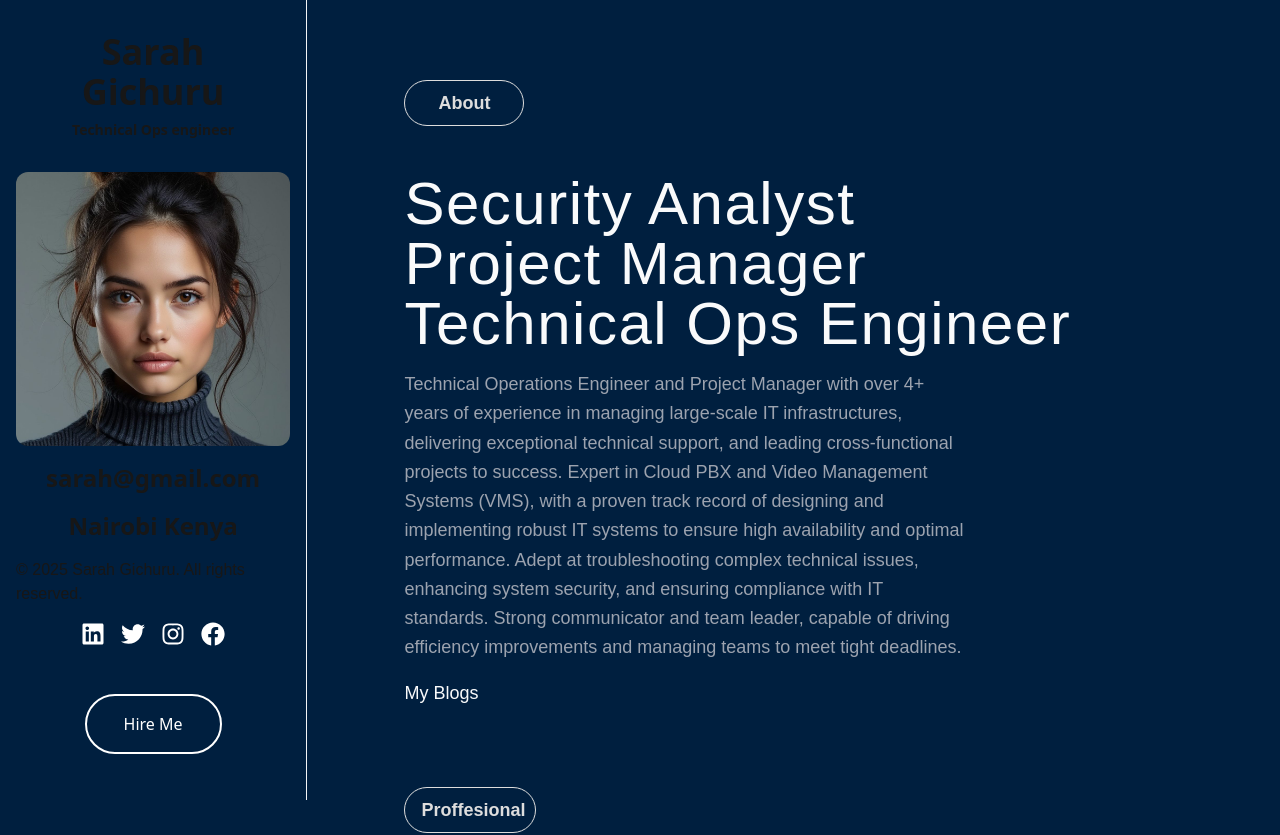
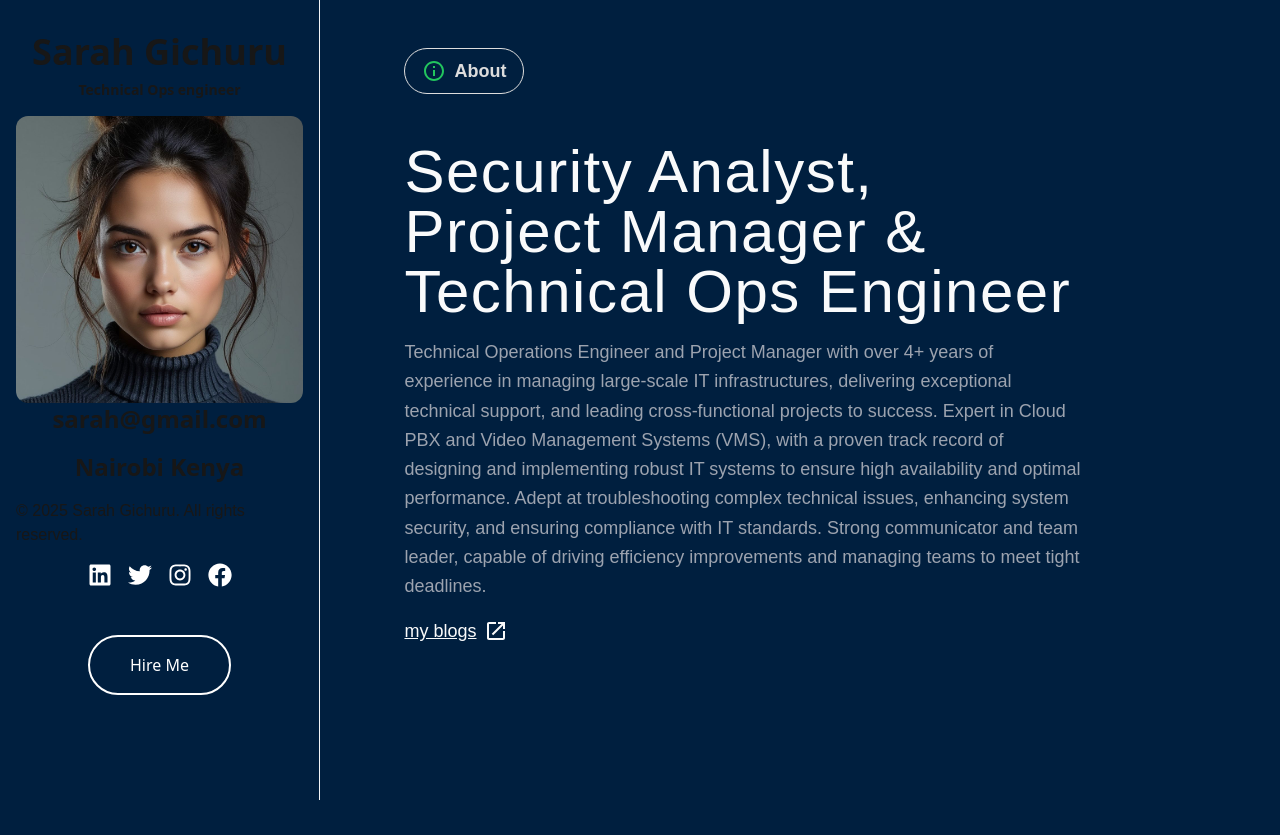
Before and after one commit to DianaWangui/sarah-portfolio, a Next.js app: page /landingpage in a window 1280 px wide. Shown: the top 835 px of the page. Built offline with nearby package versions, Linux system fonts and the light colour scheme.

Commit message:
add Material-UI and Emotion dependencies; enhance layout and styling of landing page components

```diff
--- a/app/landingpage/components/about.js
+++ b/app/landingpage/components/about.js
@@ -1,20 +1,33 @@
 import Link from "next/link";
+import OpenInNewIcon from '@mui/icons-material/OpenInNew';
+import InfoOutlinedIcon from '@mui/icons-material/InfoOutlined';
+
 const About = () => {
   return (
-    <div className="bg-transparent pl-[10%] lg:pr-[14%] mt-8 lg:mt-20">
-      <h4 className="text-lg font-bold border border-[#dddddd] text-[#dddddd] py-2 px-4 w-[120px] text-center hover:border-gray-200 mb-12 font-Poppins rounded-full">
+    <div className="bg-trasparent h-screen pl-[10%] lg:pr-[14%] p-12">
+      <h4 className="text-lg font-bold border border-[#dddddd]
+                     text-[#dddddd] py-2 px-4  mb-12 w-[120px] text-center
+                     flex justify-center items-center gap-2 decoration-inherit
+                    hover:border-gray-200 font-Poppins rounded-full">
+        <InfoOutlinedIcon className="text-green-500" />
         About
       </h4>
       <h2 className="text-4xl lg:text-6xl text-gray-50 mt-4 tracking-wide">
-      Security Analyst<br />Project Manager<br />Technical Ops Engineer
+      Security Analyst,<br />Project Manager &<br />Technical Ops Engineer
       </h2>
 
-      <p className="text-gray-400 mt-4 mb-4 text-lg font-Poppins pr-[24%] leading-relaxed">
+      <p className="text-gray-400 mt-4 mb-4 text-lg font-Poppins pr-[8%] leading-relaxed">
       Technical Operations Engineer and Project Manager with over 4+ years of experience in managing large-scale IT infrastructures, delivering exceptional technical support, and leading cross-functional projects to success. Expert in Cloud PBX and Video Management Systems (VMS), with a proven track record of designing and implementing robust IT systems to ensure high availability and optimal performance. Adept at troubleshooting complex technical issues, enhancing system security, and ensuring compliance with IT standards. Strong communicator and team leader, capable of driving efficiency improvements and managing teams to meet tight deadlines.
       </p>
-
-      <Link className="text-gray-50 hover:text-green-500 text-lg font-Poppins" href="/blogs">My Blogs</Link>
-
+      <Link
+        href="/blogs"
+        className="text-gray-50 text-lg font-poppins flex items-center gap-2 underline decoration-inherit hover:text-green-500"
+      >
+        <span className="flex items-center gap-2 decoration-inherit">
+          my blogs
+          <OpenInNewIcon className="decoration-inherit" />
+        </span>
+      </Link>
     </div>
   );
 };
--- a/app/landingpage/components/skills.js
+++ b/app/landingpage/components/skills.js
@@ -10,7 +10,7 @@ const skillsData = [
 
 const Skills = () => {
   return (
-    <section className="bg-transparent pl-[10%] pr-[14%] mt-8 lg:mt-20">
+    <section className="bg-transparent h-screen pl-[10%] pr-[14%] mt-8 lg:mt-20">
       {/* Heading Section */}
       <div className="mb-8">
       <h4 className="text-lg font-bold border border-[#dddddd] text-[#dddddd] py-2 px-4 w-[132px] text-center hover:border-gray-200 mb-12 font-Poppins rounded-full">
--- a/app/landingpage/page.js
+++ b/app/landingpage/page.js
@@ -10,7 +10,9 @@ const Home = () => {
   return (
     <div className=" w-[100%] flex flex-col lg:flex-row bg-[#001f3f] mb-4">
       {/* First div on the left fixed position */}
-      <div className="bg-transparent border-r border-gray-100 flex flex-col items-center w-[100%] lg:w-[24%] h-[100%] gap-4 p-4 lg:fixed left-0">
+      <div className="bg-transparent border-r border-gray-100 flex flex-col items-center
+                      w-full md:w-1/3 lg:w-1/4 h-screen overflow-y-auto p-4 lg:fixed left-0 top-0
+                      scrollbar-thin scrollbar-thumb-gray-500 scrollbar-track-gray-200">
         <div className="text-center p-4 flex gap-2 flex-col items-center">
         <h1 className="text-4xl font-bold font-sans">Sarah Gichuru</h1>
         <p className="text-sm font-bold font-sans">Technical Ops engineer</p>
@@ -25,7 +27,6 @@ const Home = () => {
             className="w-full h-auto rounded-xl"
           />
         </div>
-
 
         <div className='flex flex-col gap-4 items-center'>
           <h2 className="text-2xl font-bold font-sans">sarah@gmail.com</h2>
@@ -57,8 +58,9 @@ const Home = () => {
         </div>
       </div>
 
+
       {/* First div on the right scrollable */}
-      <div className="bg-transparent w-[100%] lg:w-[76%] h-[100%] lg:ml-[24%]">
+      <div className="bg-trasparent w-[100%] lg:w-[76%] h-[100%] lg:ml-[24%]">
         <About />
         <Skills />
         <Experience />
--- a/package.json
+++ b/package.json
@@ -9,6 +9,10 @@
     "lint": "next lint"
   },
   "dependencies": {
+    "@emotion/react": "^11.14.0",
+    "@emotion/styled": "^11.14.0",
+    "@mui/icons-material": "^6.4.4",
+    "@mui/material": "^6.4.4",
     "next": "15.1.6",
     "react": "^19.0.0",
     "react-dom": "^19.0.0",
```
Also changed, not shown: 1 other file (tests, documents, lock files or other folders).
